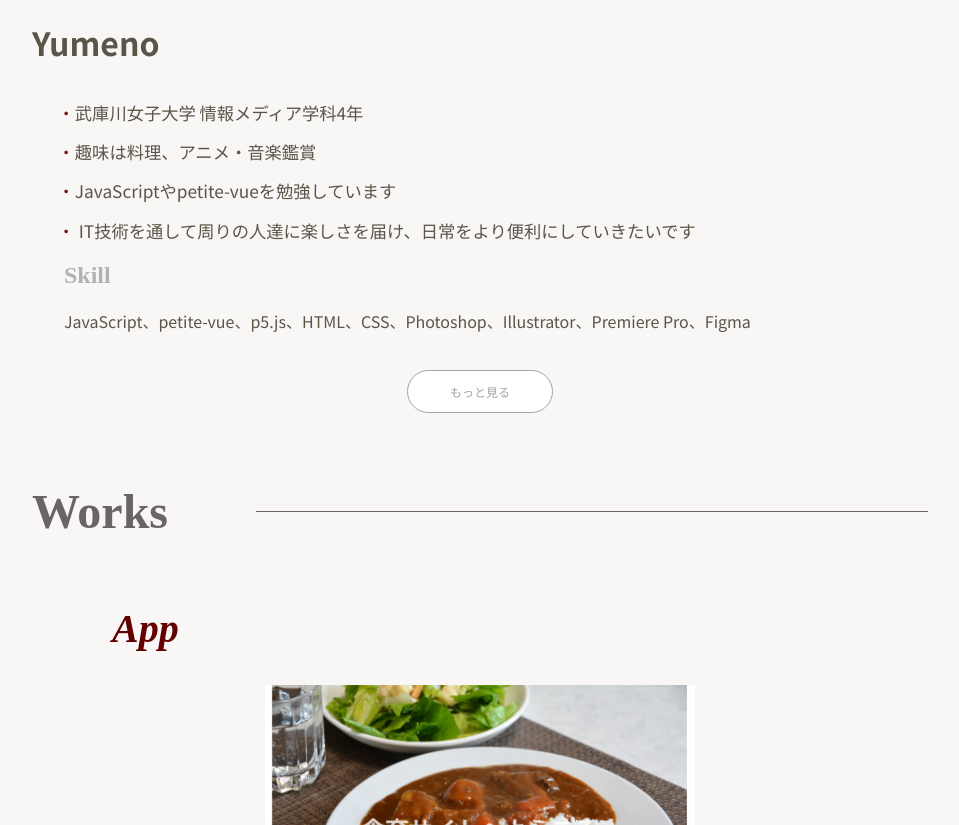
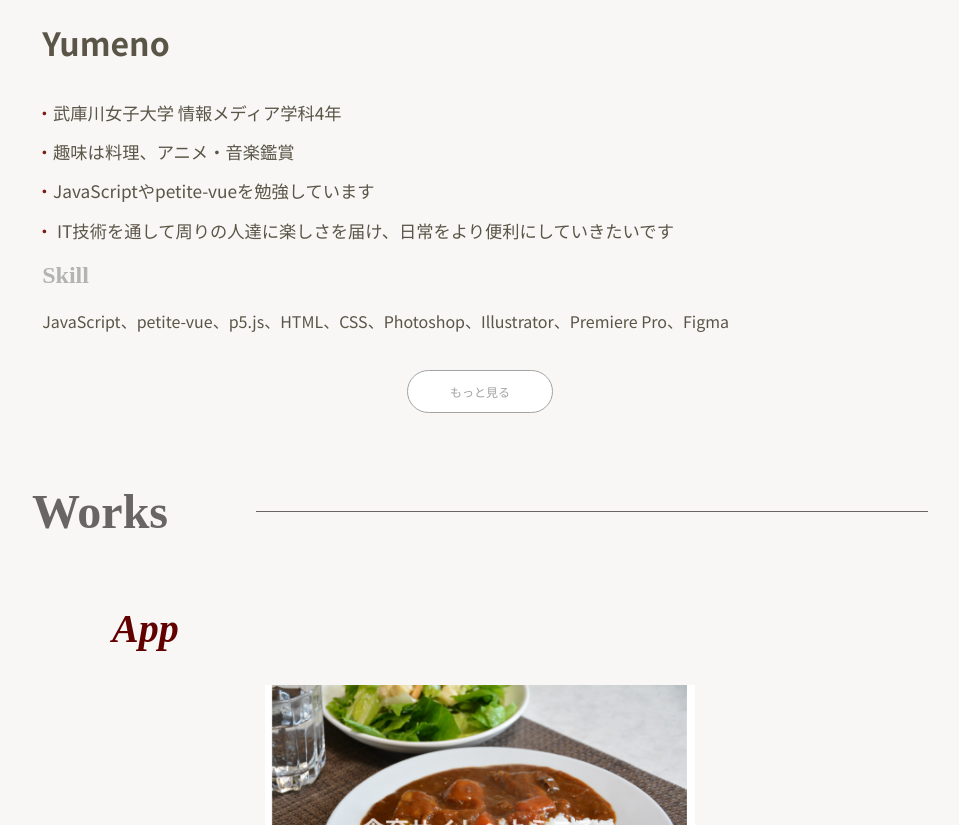
Before and after one commit to y-ugok/y-ugok.github.io, a plain HTML site: page index.html in a window 1280 px wide. Shown: the part 747-1572 px from the top of the page, without its empty margins (160-1119 px from the left). Drawn offline with Linux system fonts and the light colour scheme.

Commit message:
Aboutの所の余白を変えた

```diff
--- a/index.html
+++ b/index.html
@@ -34,7 +34,7 @@
         <img src="./photo/myphoto.JPG" alt="私の写真" class="myPhoto" loading="lazy"/>
 
         <div class="myPhoto"></div> -->
-        <h1>Yumeno</h1>
+        <h1 class="name">Yumeno</h1>
       </div>
       <nav class="about">
         <ul>
--- a/style.css
+++ b/style.css
@@ -52,9 +52,7 @@ header li {
   font-size: 1em;
 }
 li {
-  /* font-size: 4.5vw; */
-  /* font-size: */
-  padding: 1.1vw 0 0 2vw;
+  padding: 1.1vw 0 0 0.3vw;
 }
 a {
   text-decoration: none;
@@ -126,8 +124,9 @@ a {
   list-style-type: none;
 }
 .about + h2,
-h2 + p {
-  margin-left: 2.5vw;
+h2 + p,
+.name {
+  margin-left: 0.8vw;
 }
 .text {
   color: #620000;
```
